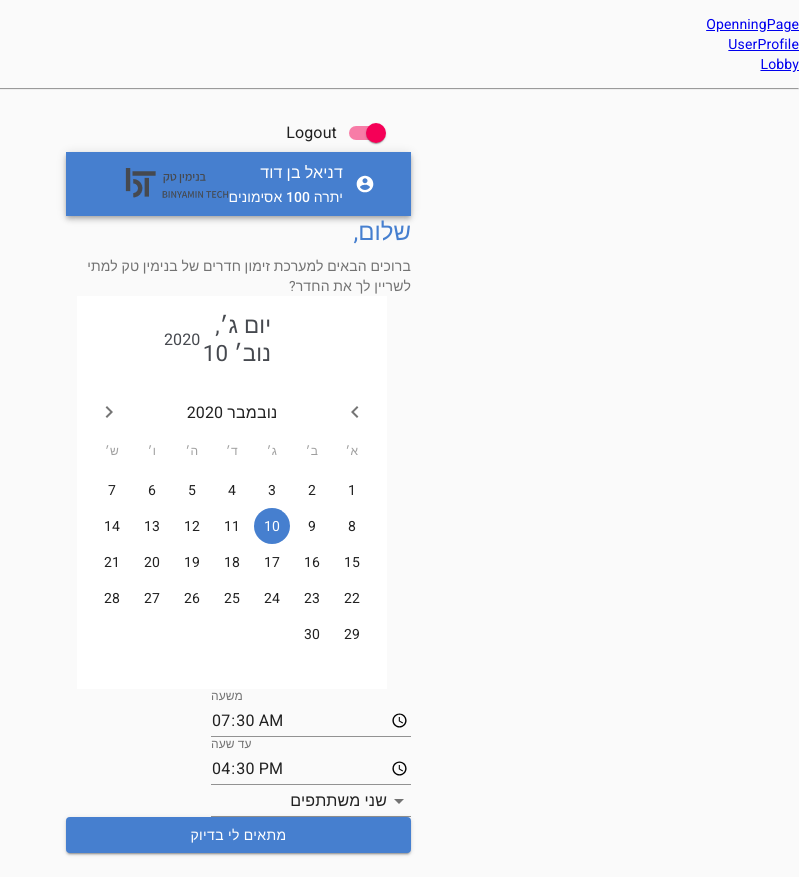
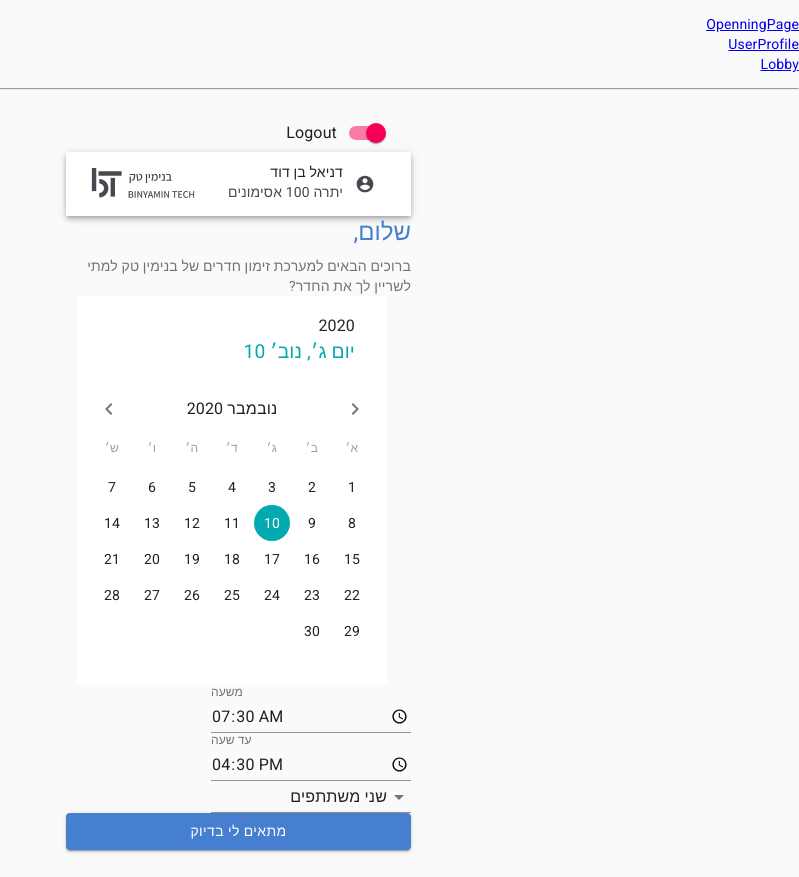
Before and after one commit to OrielBenMoshe/Rooms-Management, a React (Create React App) app: page / in a window 1280 px wide. Shown: the whole page, without its empty margins (481-1280 px from the left). Built offline with nearby package versions, Linux system fonts and the light colour scheme.

Commit message:
user screen 0.1

```diff
--- a/src/App.css
+++ b/src/App.css
@@ -2,3 +2,16 @@
   box-sizing: border-box;
   padding: 0;
 }
+.MuiCard-root {
+  box-shadow: none !important;
+}
+.MuiToolbar-root {
+  display: flex;
+  position: relative;
+  align-items: center;
+  justify-content: space-between;
+}
+.MuiToolbar-gutters {
+  padding-left: 2px;
+  padding-right: 2px;
+}
--- a/src/components/OpenningPage/dayBook/Daybook.jsx
+++ b/src/components/OpenningPage/dayBook/Daybook.jsx
@@ -9,6 +9,7 @@ import "date-fns";
 import DateFnsUtils from "@date-io/date-fns";
 import { he } from "date-fns/locale";
 import './daybook.css'
+
 
 
 
--- a/src/components/OpenningPage/dayBook/daybook.css
+++ b/src/components/OpenningPage/dayBook/daybook.css
@@ -1,6 +1,12 @@
 * {
   box-sizing: border-box;
   padding: 0;
+}
+.PrivateTabIndicator-colorPrimary-24 {
+  background-color: #00aaaf !important;
+}
+.MuiTab-textColorPrimary.Mui-selected {
+  color: #00aaaf !important;
 }
 
 .MuiPickersDatePickerRoot-toolbar {
@@ -25,7 +31,7 @@
 .MuiPickersToolbar-toolbarLandscape {
   height: auto;
   padding: 8px;
-  max-width: 50% !important;
+  max-width: 100% !important;
   justify-content: flex-start;
 }
 .MuiPickersBasePicker-container {
@@ -43,29 +49,65 @@
   padding-right: 16px;
 }
 .MuiTypography-h4 {
-  font-size: 1.4rem !important;
+  font-size: 1.2rem !important;
   text-align: right !important;
   font-family: "Roboto", "Helvetica", "Arial", sans-serif;
   font-weight: 400;
   line-height: 1.235;
   letter-spacing: 0.00735em;
+  color: "#00AAAF" !important;
 }
 .MuiPickersToolbarText-toolbarTxt {
-  color: #46494f !important;
+  color: #00aaaf !important;
 }
-.MuiTypography-h4 {
-  font-size: 2.125rem;
-  font-family: "Roboto", "Helvetica", "Arial", sans-serif;
-  font-weight: 400;
-  line-height: 1.235;
-  letter-spacing: 0.00735em;
-  width: 85%;
-}
+
 .MuiPickersToolbar-toolbar {
   height: 100px;
   display: flex;
   align-items: center;
-  flex-direction: row-reverse !important;
+  /* flex-direction: row-reverse !important; */
   justify-content: space-between !important;
+  align-items: flex-start !important;
   background-color: #467fcf;
 }
+.MuiTypography-subtitle1 {
+  font-size: 1rem;
+  font-family: "Roboto", "Helvetica", "Arial", sans-serif;
+  font-weight: 400;
+  line-height: 1.75;
+  letter-spacing: 0.00938em;
+  position: relative;
+  /* right: 40%; */
+  color: #262626 !important;
+}
+.MuiPickersDay-daySelected {
+  color: #fff;
+  font-weight: 500;
+  background-color: #00aaaf !important;
+}
+
+.MuiPickersToolbarButton-toolbarBtn {
+  padding: 0px;
+  margin-right: 1rem !important;
+  min-width: 16px;
+  text-transform: none;
+}
+.MuiContainer-root {
+  position: relative !important;
+  width: 100%;
+  display: block;
+  box-sizing: border-box;
+  margin-left: auto;
+  margin-right: auto;
+  padding-left: 16px;
+  padding-right: 16px;
+}
+
+.MuiPickersCalendarHeader-switchHeader {
+  display: flex;
+  margin-top: 4px;
+  align-items: center;
+  margin-bottom: 8px;
+  justify-content: space-between;
+  direction: ltr !important;
+}
--- a/src/components/header/Header.jsx
+++ b/src/components/header/Header.jsx
@@ -13,6 +13,7 @@ import FormControlLabel from '@material-ui/core/FormControlLabel';
 import FormGroup from '@material-ui/core/FormGroup';
 import MenuItem from '@material-ui/core/MenuItem';
 import Menu from '@material-ui/core/Menu';
+import { withRouter } from 'react-router-dom';
 
 const useStyles = makeStyles((theme) => ({
   root: {
@@ -27,14 +28,19 @@ const useStyles = makeStyles((theme) => ({
   container: {
     display: 'flex',
     justifyContent: "space-between",
+    color : '#46494F'
+
   },
+  appBar : {
+    backgroundColor : 'white'
+  }
 
 
 
 }));
 
 
-export default function Header(props) {
+ function Header({history,match}) {
 
   const user = useContext(UserContext);
 
@@ -63,7 +69,7 @@ export default function Header(props) {
           label={auth ? 'Logout' : 'Login'}
         />
       </FormGroup>
-      <AppBar position="static" >
+      <AppBar className = {classes.appBar} variant = 'secendery' position="static" >
         <Toolbar>
           {/* <IconButton edge="start" className={classes.menuButton} color="inherit" aria-label="menu">
             <MenuIcon />
@@ -75,7 +81,7 @@ export default function Header(props) {
                 aria-label="account of current user"
                 aria-controls="menu-appbar"
                 aria-haspopup="true"
-                onClick={handleMenu}
+                onClick={(e)=>{handleMenu(e); history.push("/UserProfile")}}
                 color="inherit"
               >
                 <AccountCircle fontSize='small' />
@@ -100,10 +106,10 @@ export default function Header(props) {
               </Menu>
             {auth && (
               <div>
-              <Typography variant="subtitle1" className={classes.title}>
+              <Typography color="textPrimary" variant="body2" className={classes.title}>
                 {user.name} {user.surName}
               </Typography>
-              <Typography variant="subtitle2" className={classes.title}>
+              <Typography variant="body2" className={classes.title}>
                 יתרה {user.credit} אסימונים
               </Typography>
               </div>
@@ -118,3 +124,5 @@ export default function Header(props) {
     </div>
   );
 }
+
+export default withRouter(Header)
--- a/src/components/item.jsx
+++ b/src/components/item.jsx
@@ -5,19 +5,26 @@ import { Card,
     CardContent,
     Typography,
     CardActions,
-    Button }     from '@material-ui/core'
+    Button
+  ,Divider }     from '@material-ui/core'
 import { makeStyles } from '@material-ui/styles'
+
+import {EditOutlined} from '@material-ui/icons'
 
 const useStyles = makeStyles(theme => ({
 root: {
 margin: theme.spacing(3),
-width: 345,
+width: '100%',
+padding : '6px'
 },
 media: {
 height: 140,
 },
 title: {
 color: theme.palette.primary.main
+},
+HebrewtextAlgin : {
+  textAlign: 'right'
 }
 }))
 
@@ -27,26 +34,29 @@ const classes = useStyles()
 return (
 <Card className={classes.root}>
  <CardActionArea>
-   <CardMedia
-     className={classes.media}
-     image="https://images.unsplash.com/photo-1540573133985-87b6da6d54a9?ixlib=rb-1.2.1&auto=format&fit=crop&w=1955&q=80"
-     title="Surprised monkey"
-   />
+
    <CardContent>
-     <Typography gutterBottom variant="h5" component="h2" className={classes.title}>
-       OMG it's a Monkey!
+     <Typography color="textPrimary" gutterBottom variant="body2" component="p" className={classes.title, classes.HebrewtextAlgin}>
+       יום שני , 7 בספטמבר  2020 |  9:00 - 10:00
      </Typography>
-     <Typography variant="body2" color="textSecondary" component="p">
-     Monkey is a common name that may refer to groups or species of mammals.
-     The term is applied descriptively to groups of primates.
+
+     <Typography variant="body2"  component="p" className = {classes.HebrewtextAlgin}>
+    שופר - חדר עד 6 משתתפים
      </Typography>
+     <div style = {{display : 'flex',justifyContent : 'space-between',alignItems : 'center',marginLeft : '3.2rem'}}>
+      <Button> <EditOutlined fontSize = 'small' style={{ color: '#00AAAF' }} variant = 'outline'/></Button>
+     <Typography variant="body2" color="textSecondary" component="p" className = {classes.HebrewtextAlgin}>
+   נוצלו 15 אסימונים
+     </Typography>
+
+
+     </div>
+
    </CardContent>
  </CardActionArea>
- <CardActions>
-   <Button size="small" color="primary" href="https://unsplash.com/photos/Z05GiksmqYU">
-     See it on Unsplash
-   </Button>
- </CardActions>
+ <Divider variant="inset" component="li" />
+
+
 </Card>
 )
 }
--- a/src/components/userProfile/UserProfile.jsx
+++ b/src/components/userProfile/UserProfile.jsx
@@ -10,7 +10,16 @@
   import Tab from '@material-ui/core/Tab';
   import Typography from '@material-ui/core/Typography';
   import Box from '@material-ui/core/Box';
+  import Item from '../item'
+  import {Card,Button,Container} from '@material-ui/core'
 
+  import AccountCircleOutlinedIcon from '@material-ui/icons/AccountCircleOutlined';
+  import {EditOutlined,CameraAltRounded,ArrowBack} from '@material-ui/icons'
+import { withRouter } from 'react-router-dom';
+import { styles } from '@material-ui/pickers/views/Calendar/Calendar';
+
+
+  //togggle between two pages
   function TabPanel(props) {
     const { children, value, index, ...other } = props;
 
@@ -49,10 +58,21 @@
       backgroundColor: theme.palette.background.paper,
       margin: theme.spacing(3),
       width: 345,
+      overflow : 'hidden'
     },
+    greeting : {
+      backgroundColor : '#f4f4f4',
+      padding : '4rem',
+      textAlign : 'center'
+
+    },
+    tab : {
+      backgroundColor : '#fff',
+
+    }
   }));
 
-  export default function UserProfile() {
+  function UserProfile({history}) {
     const classes = useStyles();
     const theme = useTheme();
     const [value, setValue] = React.useState(0);
@@ -66,10 +86,32 @@
     };
 
     return (
+      <Container alginContent = 'center' >
       <div className={classes.root}>
         <Header/>
         <div>
-          <AppBar position="static" color="default">
+
+        <div>
+
+          <Card className = {classes.greeting} variant = 'none' elevation={0} >
+          <Button onClick = {()=>{history.goBack()}} style = {{position : 'relative', right: '145px',top : '-60px'}}><ArrowBack style = {{color :'#00aaaf'}} /></Button>
+          <div>
+          <AccountCircleOutlinedIcon style = {{fontSize : '70px'}} fontSize = 'large'/>
+          <CameraAltRounded style = {{color : '#00AAAF',position : 'relative',left : '22px'}} fontSize = 'small'/>
+
+          </div>
+
+          <Typography color="textPrimary" gutterBottom variant="body2" component="p" className={classes.title, classes.HebrewtextAlgin}>
+      daniel@gmail.com <EditOutlined fontSize = 'small' style={{ color: '#00AAAF',marginTop : '10px',position : 'relative',top : '4px'  }} variant = 'outline'/>
+     </Typography>
+     <Typography color="textPrimary" gutterBottom variant="body2" component="p" className={classes.title, classes.HebrewtextAlgin}>
+      050-7323002 <EditOutlined fontSize = 'small' style={{ color: '#00AAAF',marginTop : '10px',position : 'relative',top : '4px' }} variant = 'outline'/>
+     </Typography>
+
+            </Card>
+
+          </div>
+          <AppBar variant = 'none' position="static" color="default">
             <Tabs
               value={value}
               onChange={handleChange}
@@ -78,23 +120,30 @@
               variant="fullWidth"
               aria-label="full width tabs example"
             >
-              <Tab label="חדרים מוזמנים"{ ...a11yProps(0)} />
-              <Tab label="הסטורית הזמנות"{...a11yProps(1)} />
+              <Tab className = {classes.tab} label="חדרים מוזמנים"{ ...a11yProps(0)} />
+              <Tab className = {classes.tab} label="הסטורית הזמנות"{...a11yProps(1)} />
             </Tabs>
           </AppBar>
+
           <SwipeableViews
             axis={theme.direction === 'rtl' ? 'x-reverse' : 'x'}
             index={value}
             onChangeIndex={handleChangeIndex}
           >
             <TabPanel value={value} index={0} dir={theme.direction}>
-              Item One
+              <Item/>
+              <Item/>
             </TabPanel>
             <TabPanel value={value} index={1} dir={theme.direction}>
-              Item Two
+            <Item/>
+
             </TabPanel>
           </SwipeableViews>
+
+
         </div>
     </div>
+    </Container>
     );
   }
+  export default withRouter(UserProfile)
--- a/src/theme.js
+++ b/src/theme.js
@@ -1,8 +1,8 @@
-import { createMuiTheme }  from '@material-ui/core/styles';
+import { createMuiTheme } from "@material-ui/core/styles";
 
 const theme = createMuiTheme({
   palette: {
-    primary: { 500: '#467fcf' },
+    primary: { 500: "#467fcf" },
   },
 });
 export default theme;
```
